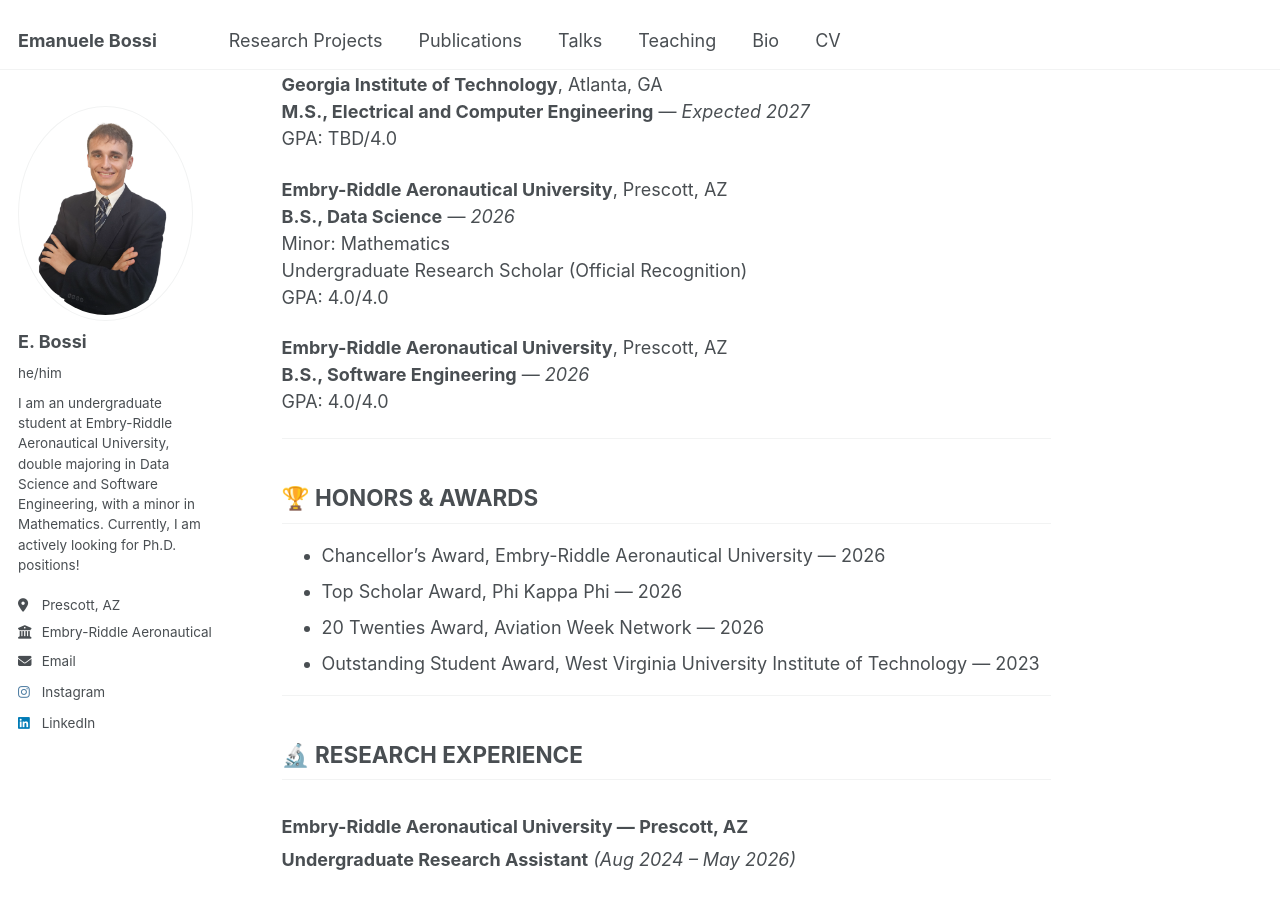
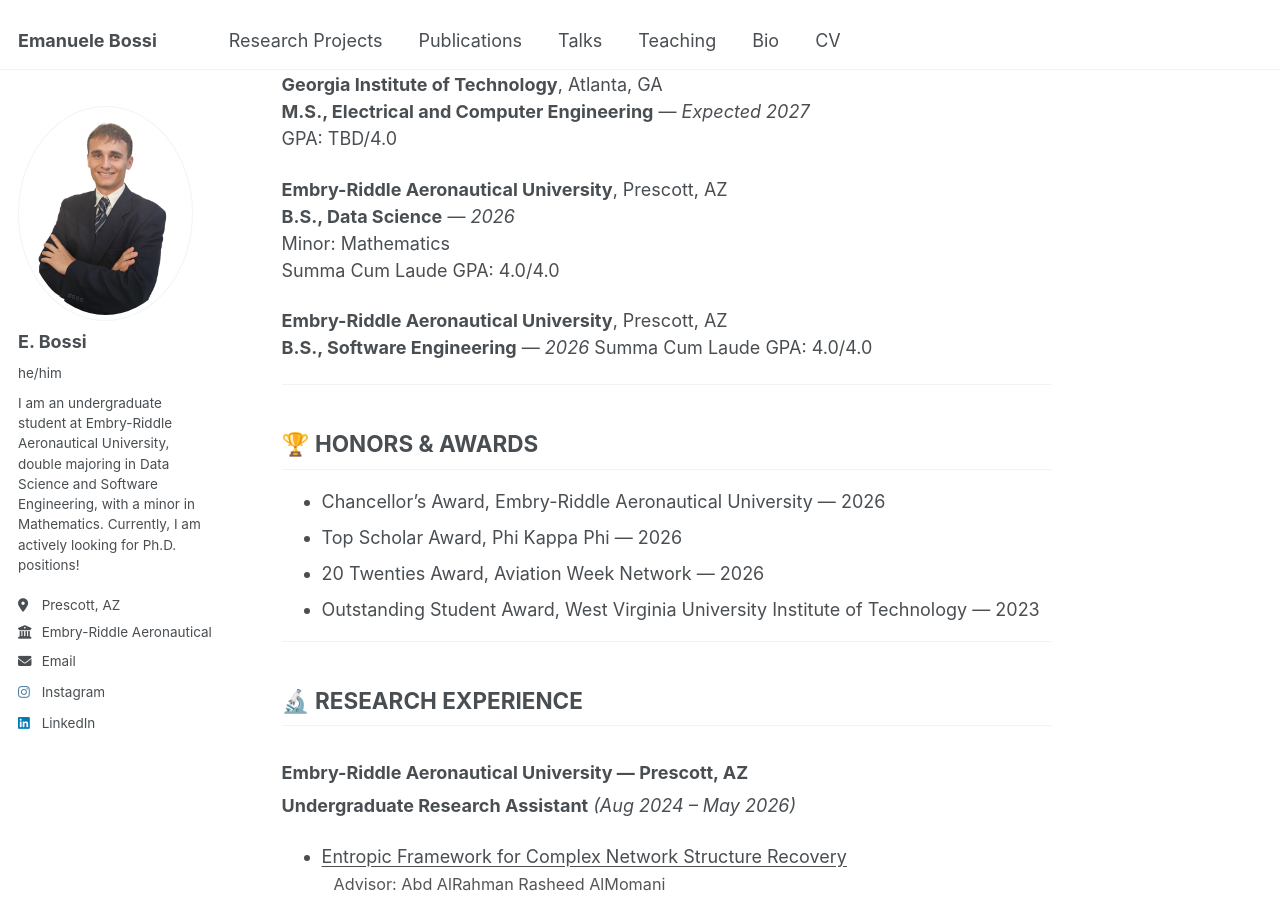
Before and after one commit to bossiemanuele/bossiemanuele.github.io, a Jekyll site: the page built from _pages/cv.md, in a window 1280 px wide and 900 px high, scrolled down 558 px. Built offline with Jekyll 4.4.1, drawn with Linux system fonts in a browser that asks for light colours.

Commit message:
Update cv.md

```diff
--- a/_pages/cv.md
+++ b/_pages/cv.md
@@ -90,11 +90,12 @@
 **Embry-Riddle Aeronautical University**, Prescott, AZ
 **B.S., Data Science** — *2026*
 Minor: Mathematics
-Undergraduate Research Scholar (Official Recognition)
+Summa Cum Laude
 GPA: 4.0/4.0
 
 **Embry-Riddle Aeronautical University**, Prescott, AZ
 **B.S., Software Engineering** — *2026*
+Summa Cum Laude
 GPA: 4.0/4.0
 
 ---
@@ -120,14 +121,14 @@
     Advisor: Abd AlRahman Rasheed AlMomani
   </span>
 
-- <a href="{{ site.baseurl }}/portfolio/01_PDD/" style="color: inherit; text-decoration: underline; text-underline-offset: 3px;">
+- <a href="{{ site.baseurl }}/portfolio/01_Capstone/" style="color: inherit; text-decoration: underline; text-underline-offset: 3px;">
   Passive Military Drone Detection Systems
   </a>
   <span style="font-size: 0.9em; color: #555; margin-left: 12px; display: inline-block;">
     Advisor: Ahmed I. Sulyman
   </span>
 
-- <a href="{{ site.baseurl }}/portfolio/02_BSI/" style="color: inherit; text-decoration: underline; text-underline-offset: 3px;">
+- <a href="{{ site.baseurl }}/portfolio/02_BSIE/" style="color: inherit; text-decoration: underline; text-underline-offset: 3px;">
   A Geometric-Aware Measure of Clustering Balance
   </a>
   <span style="font-size: 0.9em; color: #555; margin-left: 12px; display: inline-block;">
```
